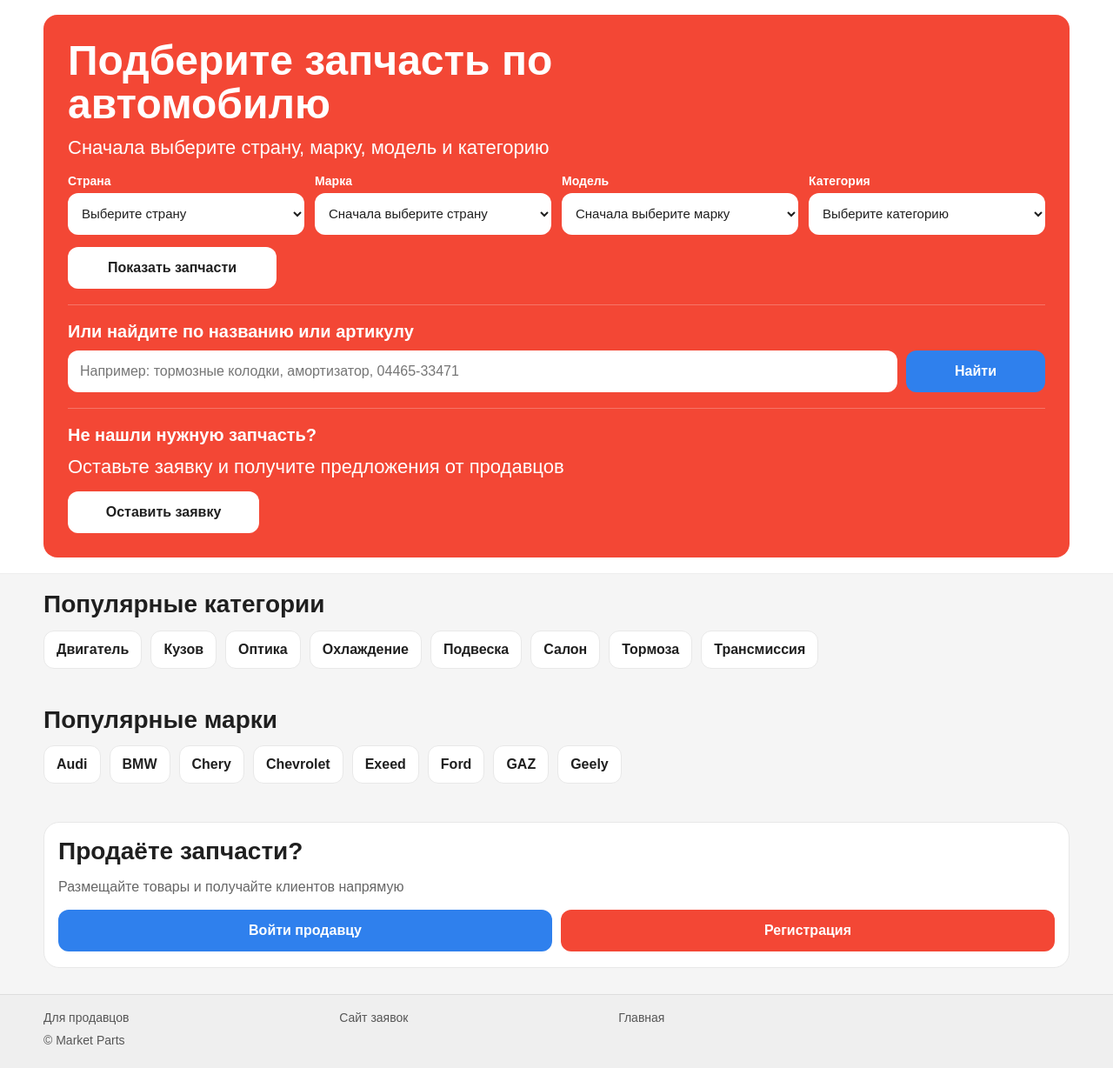
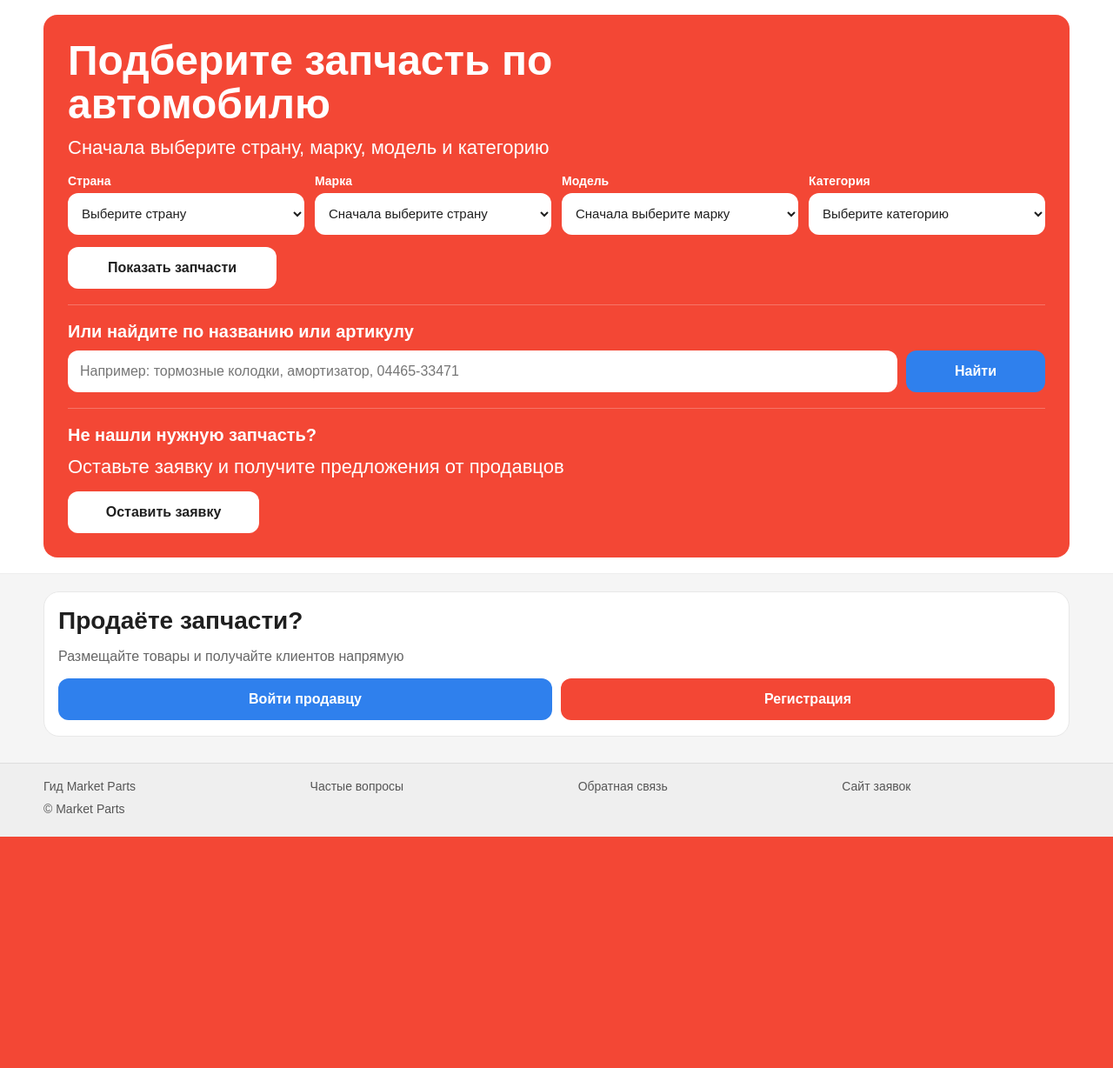
Before and after one commit to Khibullin/marketparts-store, a Django app: page / in a window 1280 px wide. Shown: the part 82-1310 px from the top of the page at 87% size. After the commit the page ends 1044 px from the top, so only its background shows below. Run offline with Django 5.2, Linux system fonts and the light colour scheme; data comes from the database, SQL or seed files in the repository.

Commit message:
clean homepage structure

```diff
--- a/core/templates/core/home.html
+++ b/core/templates/core/home.html
@@ -86,28 +86,6 @@
 
 <section class="section">
   <div class="container">
-    <h2>Популярные категории</h2>
-    <div class="chips">
-      {% for category in categories %}
-        <a class="chip" href="/catalog/?category={{ category.id }}">{{ category.name }}</a>
-      {% endfor %}
-    </div>
-  </div>
-</section>
-
-<section class="section">
-  <div class="container">
-    <h2>Популярные марки</h2>
-    <div class="chips">
-      {% for brand in brands %}
-        <a class="chip" href="/catalog/?brand={{ brand.id }}">{{ brand.name }}</a>
-      {% endfor %}
-    </div>
-  </div>
-</section>
-
-<section class="section">
-  <div class="container">
     <div class="seller-block">
       <h2>Продаёте запчасти?</h2>
       <p>Размещайте товары и получайте клиентов напрямую</p>
@@ -122,9 +100,10 @@
 <footer>
   <div class="container footer-inner">
     <div class="footer-links">
-      <a href="/catalog/seller/register/">Для продавцов</a>
+      <a href="/guide/">Гид Market Parts</a>
+      <a href="/faq/">Частые вопросы</a>
+      <a href="/contact/">Обратная связь</a>
       <a href="https://marketparts.kz" target="_blank" rel="noopener noreferrer">Сайт заявок</a>
-      <a href="/">Главная</a>
     </div>
     <div>© Market Parts</div>
   </div>
```
